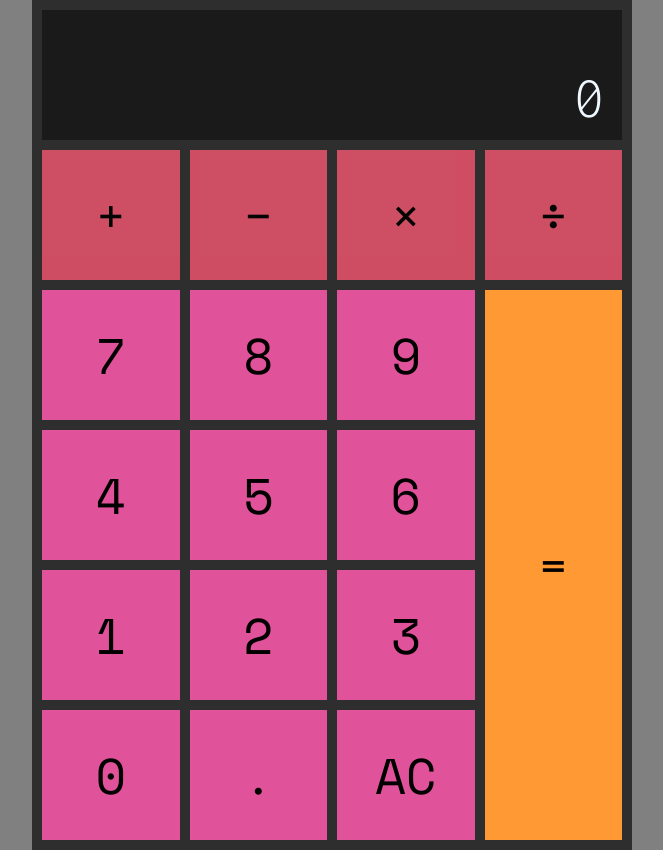
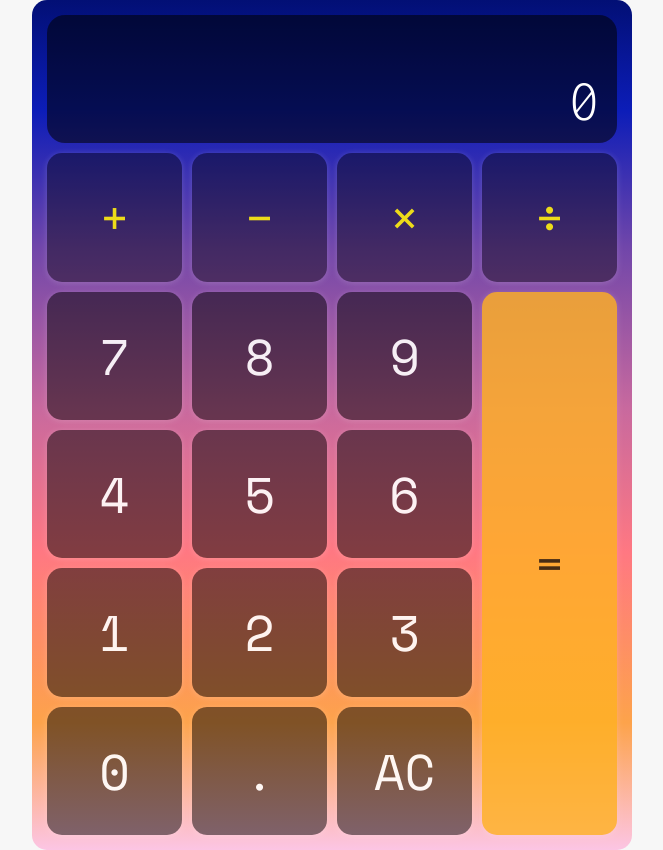
Before and after one commit to ga676005/simple-calculator, a website built with Parcel: page index.html in a window 1280 px wide. Shown: the whole page, without its empty margins (308-971 px from the left). Built offline with nearby package versions, Linux system fonts and the light colour scheme.

Commit message:
Change style

```diff
--- a/css/style.css
+++ b/css/style.css
@@ -14,7 +14,7 @@ body {
   font-family: 'Space Mono', monospace;
   font-size: min(5rem, 8vw);
   min-height: 100vh;
-  background-color: gray;
+  background-color: #f7f7f7;
   display: grid;
   place-content: center;
 }
@@ -24,14 +24,36 @@ button {
   background: none;
   outline: none;
   font: inherit;
+  cursor: pointer;
 }
 
+.bg-colorful {
+  --bg: linear-gradient(
+    to top,
+    #fcc5e4 0%,
+    #fda34b 15%,
+    #ff7882 35%,
+    #c8699e 52%,
+    #7046aa 71%,
+    #0c1db8 87%,
+    #020f75 100%
+  );
+  --btn-num-bg: rgba(0, 0, 0, 0.55);
+  --btn-num-fg: white;
+  --btn-operator-bg: rgba(0, 0, 0, 0.45);
+  --btn-operator-fg: #fded0a;
+  --btn-equals-bg: hsla(39, 100%, 57%, 0.9);
+  --btn-equals-fg: rgba(0, 0, 0, 0.8);
+  --display-bg: rgba(0, 0, 0, 0.55);
+  --display-fg: white;
+  --border-radius: 0.3em;
+  --box-shadow: 0px 1px 6px rgba(255, 255, 255, 0.2);
+}
 /* #endregion General */
 
 /* #region Layout */
 .calculator-container {
-  background-color: hsl(0, 0%, 18%);
-  padding: 0.2em;
+  padding: 0.3em;
   width: min(100vw, 600px);
   height: min(100vmax, 850px);
   display: grid;
@@ -66,6 +88,11 @@ button {
     p.display {
       padding-bottom: 0.1em;
     }
+    p.display::after {
+      font-size: 0.3em;
+      top: 0.2em;
+      right: 1.5em;
+    }
   }
 }
 
@@ -81,7 +108,9 @@ button {
   padding-bottom: 0.2em;
   padding-right: 0.3em;
   font-family: 'Inconsolata', monospace;
+  position: relative;
 }
+
 .plus {
   grid-area: plus;
 }
@@ -134,25 +163,53 @@ button {
 /* #endregion Layout */
 
 /* #region Calculator */
+.calculator-container {
+  background-color: hsl(0, 0%, 18%);
+  background-image: var(--bg);
+}
+
 .display {
-  background-color: hsl(10, 0%, 10%);
-  color: aliceblue;
+  background-color: var(--display-bg, #000);
+  color: var(--display-fg, #f7f7f7);
   text-align: right;
 }
+
+.display::after {
+  content: attr(data-display);
+  position: absolute;
+  bottom: min(50%, 2.5em);
+  right: 1em;
+  font-size: 0.5em;
+  color: rgba(255, 255, 255, 0.65);
+}
+
 .operator {
-  background: hsl(350, 70%, 60%);
-  opacity: 0.9;
+  background: var(--btn-operator-bg, (hsl(350, 70%, 60%)));
+  color: var(--btn-operator-fg, white);
 }
 .num {
-  background-color: hsl(330, 70%, 60%);
+  background-color: var(--btn-num-bg, hsl(330, 70%, 60%));
+  color: var(--btn-num-fg);
 }
 .equals {
-  background-color: hsl(30, 100%, 60%);
+  background-color: var(--btn-equals-bg, hsl(30, 100%, 60%));
+  color: var(--btn-equals-fg);
+}
+
+:is(.num, .equals, .operator, .display, .calculator-container) {
+  border-radius: var(--border-radius);
+}
+
+:is(.num, .equals, .operator) {
+  opacity: 0.9;
+  box-shadow: var(--box-shadow);
 }
 
 :is(.num, .equals, .operator):hover,
 :is(.num, .equals, .operator):focus {
   outline: 0.1em solid hsl(164, 70%, 90%);
+  opacity: 1;
+  --btn-equals-fg: rgba(0, 0, 0, 1);
 }
 
 .is-selected {
--- a/index.html
+++ b/index.html
@@ -13,7 +13,7 @@
 </head>
 
 <body>
-  <div class="calculator-container">
+  <div class="calculator-container bg-colorful">
     <p data-display class="display">0</p>
     <button data-key="0" data-num="0" class="num num0">0</button>
     <button data-key="." data-num="." class="num dot">.</button>
```
